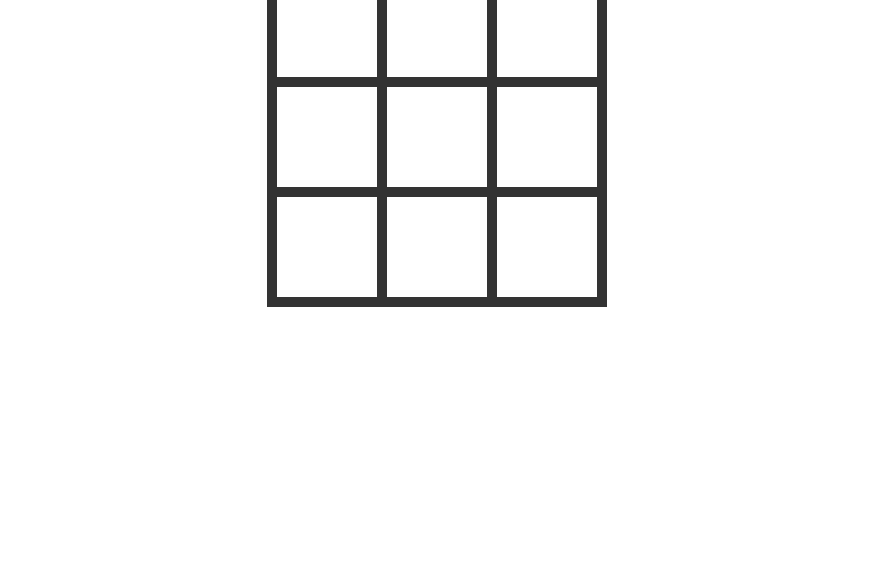
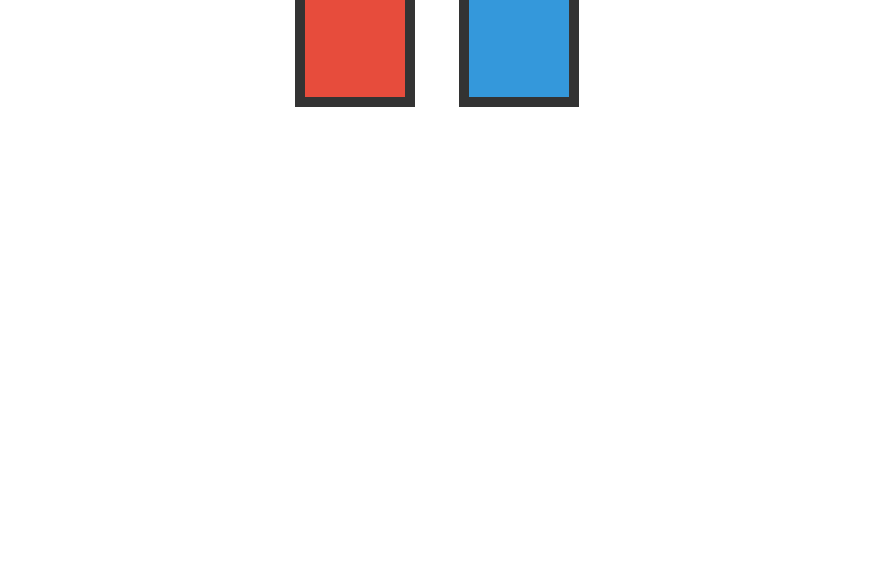
Before and after one commit to nicokratky/tictactoe-web, a plain HTML site: page index.html in a window 1280 px wide. Shown: the part 233-800 px from the top of the page, without its empty margins (203-1074 px from the left). Drawn offline with nearby package versions, Linux system fonts and the light colour scheme.

Commit message:
added styles for color choosing

```diff
--- a/style.css
+++ b/style.css
@@ -10,12 +10,17 @@ h1 {
     text-align: center;
 }
 
+h1#main-heading {
+    display: none;
+}
+
 table {
     border-spacing: 0;
     position: absolute;
     left: 50%;
     transform: translateX(-50%);
     top: 200px;
+    display: none;
 }
 
 .cell {
@@ -33,3 +38,27 @@ table {
 #c4, #c5, #c6, #c7, #c8, #c9 {
     border-top: none;
 }
+
+.options {
+    position: absolute;
+    left: 50%;
+    transform: translateX(-50%);
+    top: 200px;
+}
+
+.option {
+    width: 100px;
+    height: 100px;
+    border: 10px solid #333;
+    margin: 20px;
+    display: inline-block;
+}
+
+#option1 {
+    background: #e74c3c;
+    margin-right: 20px;
+}
+
+#option2 {
+    background: #3498db;
+}
```
